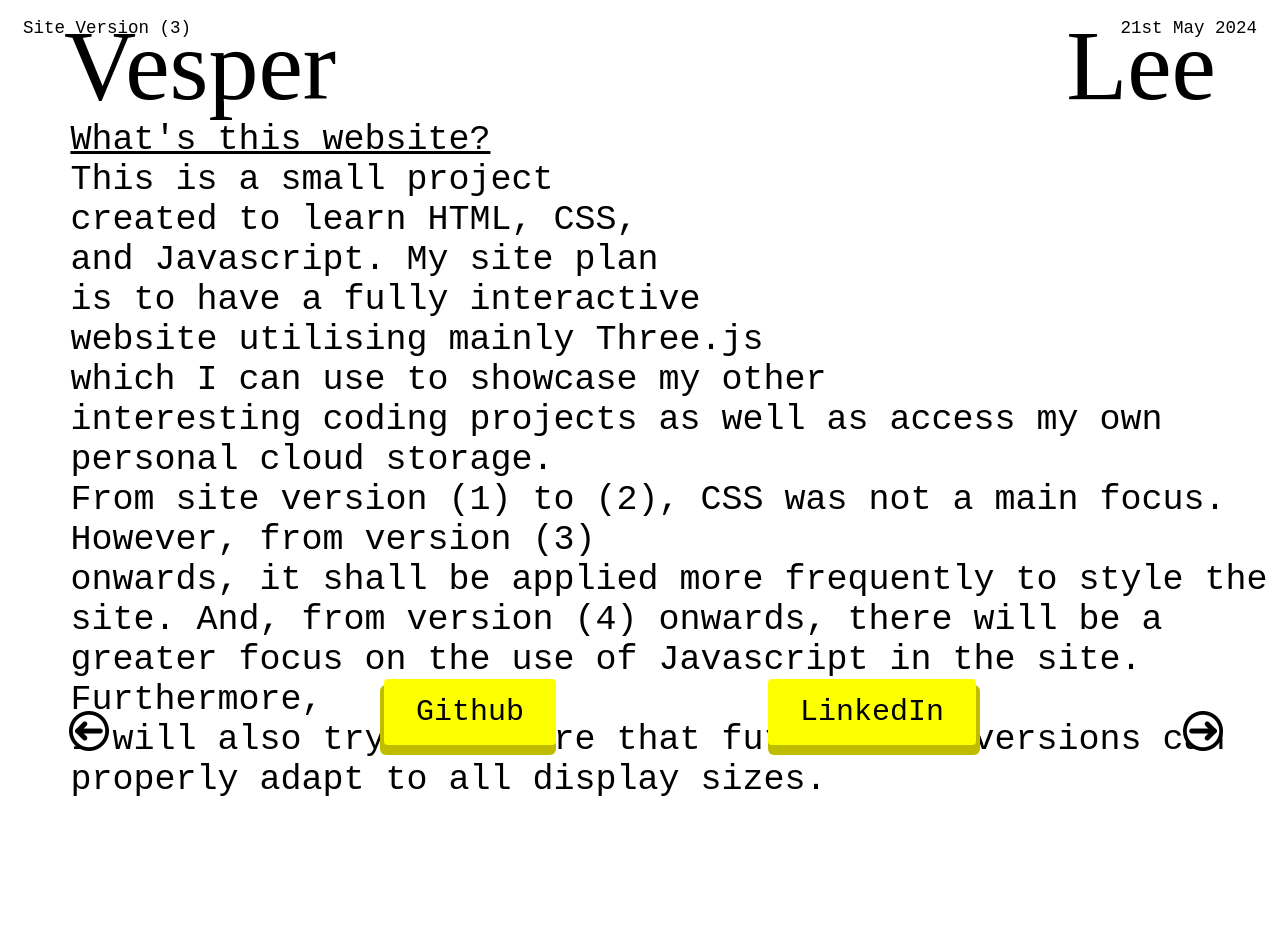
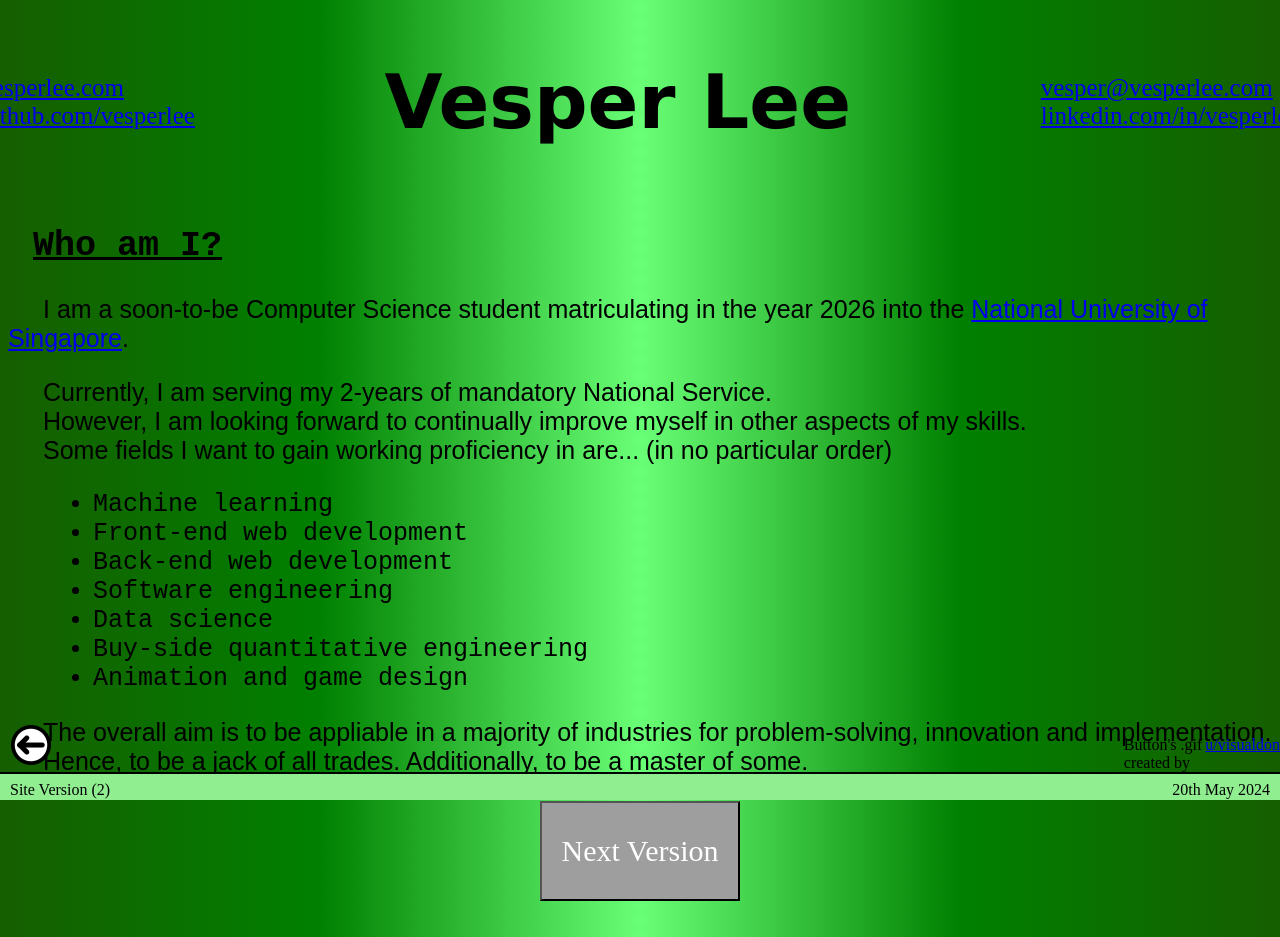
Before and after one commit to Vesperlee/personal, a plain HTML site: page 2.html in a window 1280 px wide. Before the commit the page ends 800 px from the top, so only its background shows below. Drawn offline with Linux system fonts and the light colour scheme; grey boxes are pictures that could not be loaded.

Commit message:
Add files via upload

```diff
--- a/2.html
+++ b/2.html
@@ -3,77 +3,80 @@
 <head>
     <meta charset="UTF-8">
     <meta name="viewport" content="width=device-width, initial-scale=1.0">
-    <title>Version 3</title>
-    <link rel="icon" type="image/x-icon" href="/media/3yellow.png">
-    <link rel="stylesheet" href="/css/2.css">
+    <title>Version 2</title>
+    <link rel="icon" type="image/x-icon" href="/media/2green.png">
 </head>
-<body>
-    <div class="outer" style="display: flex; align-items: center; justify-content: center; flex-direction: row;">
-        <div class="inner circle4" style="animation-delay: 0.6s;"></div>
-        <div class="inner circle3" style="animation-delay: 0.4s;"></div>
-        <div class="inner circle2" style="animation-delay: 0.2s;"></div>
-        <div class="inner circle1" style="animation-delay: 0s;"></div>
-    </div>
-    <span class="droptext" style="display: flex; position: absolute; left: 5%; font-size: 100px;">
-        Vesper
+<body style="background-image: radial-gradient(circle, rgb(105, 255, 118), green, rgb(22, 94, 0)); height: 0px;">
+<div style="display: flex; align-items: center; justify-content: center;">
+    <span style="position: relative; right: 15%; font-size: 25px;">
+        <a href="https://vesperlee.com" target="_blank"> vesperlee.com </a>
+        <br>
+        <a href="https://github.com/vesperlee" target="_blank"> github.com/vesperlee </a>
     </span>
-    <span class="droptext" style="display: flex; position: absolute; right: 5%; font-size: 100px;">
-        Lee
+
+        <h1 style="font-size: 75px; font-family: Verdana, Geneva, Tahoma, sans-serif;";>
+            Vesper Lee </h1>
+
+    <span style="position: relative; left: 15%; font-size: 25px;">
+        <a href="mailto:vesper@vesperlee.com" target="_blank"> vesper@vesperlee.com </a>
+        <br>
+        <a href="https://www.linkedin.com/in/vesperlee/" target="_blank"> linkedin.com/in/vesperlee </a>
     </span>
-    <div style="display: flex; position: absolute; left: 5.5%; top: 15%; font-family: monospace; font-size: 35px;">
-        <header>
-            <u> What's this website? </u>
-        </header>
-    </div>
-    <div style="display: flex; position: absolute; left: 5.5%; top: 20%; font-family: monospace; font-size: 35px;">
-        This is a small project<br>
-        created to learn HTML, CSS, <br>
-        and Javascript. My site plan <br>
-        is to have a fully interactive <br>
-        website utilising mainly Three.js <br>
-        which I can use to showcase my other <br>
-        interesting coding projects as well as access my own personal cloud storage. <br>
-        From site version (1) to (2), CSS was not a main focus. However, from version (3) <br>
-        onwards, it shall be applied more frequently to style the site. And, from version (4) onwards,
-        there will be a greater focus on the use of Javascript in the site. Furthermore, <br>
-        I will also try to ensure that future site versions can properly adapt to all display sizes.
-    </div>
+</div>
+<h2 style="font-size: 35px; font-family:monospace; margin-left: 25px;">
+        <b><u>Who am I?</u></b>
+</h2>
+<span style="font-size: 25px; margin-left:35px;
+font-family:Arial, Helvetica, sans-serif;">
+I am a soon-to-be Computer Science student matriculating in the year 2026 into the
+<a href="https://nus.edu.sg" title="National University of Singapore" alt="National University of Singapore">
+    National University of Singapore</a>.
+<pre style="font-size: 25px; margin-left:35px;
+font-family:Arial, Helvetica, sans-serif;">Currently, I am serving my 2-years of mandatory National Service.
+However, I am looking forward to continually improve myself in other aspects of my skills.
+Some fields I want to gain working proficiency in are... (in no particular order)</pre>
+</span>
+<div style="font-size: 25px; margin-left: 45px;
+font-family:monospace;">
+<ul>
+    <li>Machine learning</li>
+    <li>Front-end web development</li>
+    <li>Back-end web development</li>
+    <li>Software engineering</li>
+    <li>Data science</li>
+    <li>Buy-side quantitative engineering</li>
+    <li>Animation and game design</li>
+</ul> </div>
+<pre style="font-size: 25px; margin-left:35px;
+font-family:Arial, Helvetica, sans-serif;">The overall aim is to be appliable in a majority of industries for problem-solving, innovation and implementation.
+Hence, to be a jack of all trades. Additionally, to be a master of some.
+</pre>
+<span style="display: flex; justify-content: center; align-items: center;">
+<button style="height:100px; width: 200px; font-size: 30px; font-family: serif; background-image:url(/media/banner1.gif);
+background-size: cover; color:white; cursor: pointer;" onclick="window.location.href='./3'" alt="Next version">
+Next Version
+</button>
+</span>
+
 </body>
 <tail>
-    <div style="display: flex; align-items: center; justify-content: center;">
-        <a style="position: absolute; bottom: 40px; left: 5%; cursor: pointer; border-radius: 100%;" onclick="window.location.href='./1'">
+    <br>
+        <br>
+        <button onclick="window.location.href= './'"; style="border: none; background: none;
+        cursor:pointer; position: absolute; bottom: 26px; left: 0;" title="Back";>
+            <!--- Go to previous page. --->
             <img src="/media/back.png">
-        </a>
-
-        <span style="position: absolute; bottom: 55px; left: 30%; font-family: monospace;
-        font-size: 30px;">
-        <a style="width: 100%; display:block; text-align: center; padding: 16px;
-        background-color: rgb(251, 255, 0); border-radius: 4px; box-shadow: -2px 8px 0px 2px rgb(192, 189, 0);
-        text-decoration: none; cursor: pointer; color: black;" href="https://github.com/Vesperlee" target="_blank">
-            Github
-        </a>
+        </button>
+        <span style="position: absolute; display: flex; bottom: 3.5%; left: 87.8%;" >
+            Button's .gif created by&nbsp; <a href="https://www.reddit.com/user/visualdon/">
+            u/visualdon
+            </a>
         </span>
-
-        <span style="position: absolute; bottom: 55px; left: 60%; font-family: monospace;
-        font-size: 30px;">
-        <a style="width: 100%; display:block; text-align: center; padding: 16px;
-        background-color: rgb(251, 255, 0); border-radius: 4px; box-shadow: 2px 8px 0px 2px rgb(192, 189, 0);
-        text-decoration: none; cursor: pointer; color: black;" href="https://www.linkedin.com/in/vesperlee/" target="_blank">
-            LinkedIn
-        </a>
-
-        </span>
-        <a style="position: absolute; bottom: 40px; left: 92%; cursor: pointer; border-radius: 100%;" onclick="window.location.href='./3'">
-            <img src="/media/next.png">
-        </a>
-    </div>
-    <div class="bottombar">
-        <span style="position: relative; left:15px; top:10px; float: left; font-family:monospace; font-size:17.5px;">
-            Site Version (3)
-        </span>
-        <span style="position: relative; right:15px; top:10px; float: right; font-family:monospace; font-size:17.5px;">
-            21st May 2024
-        </span>
+    <div style="position: absolute; bottom: 0; left: 0; width: 100%; height:2%; background-color: lightgreen; padding-top:10px; border-top: 2px solid black;">
+        <span style="text-align: left; padding-left: 10px; position: relative; top: -3px;">
+            Site Version (2) </span>
+        <span style="text-align: right; float: right; padding-right: 10px; position: relative; top: -3px;">
+            20th May 2024 </span>
     </div>
 </tail>
 </html>
```
Also changed, not shown: 3.html (+70 -2 lines), 4.html (added, +11 -0 lines), index.html (+8 -2 lines).
